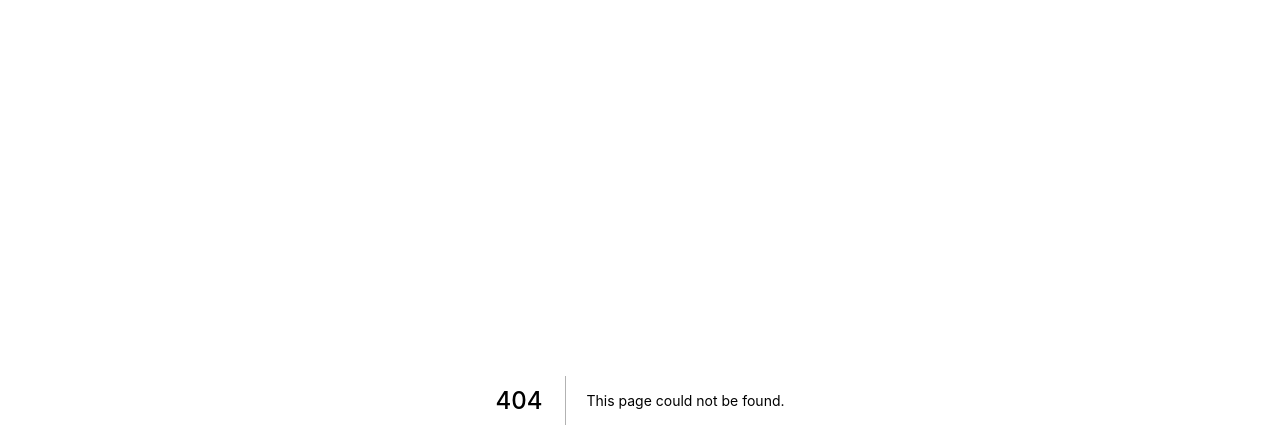
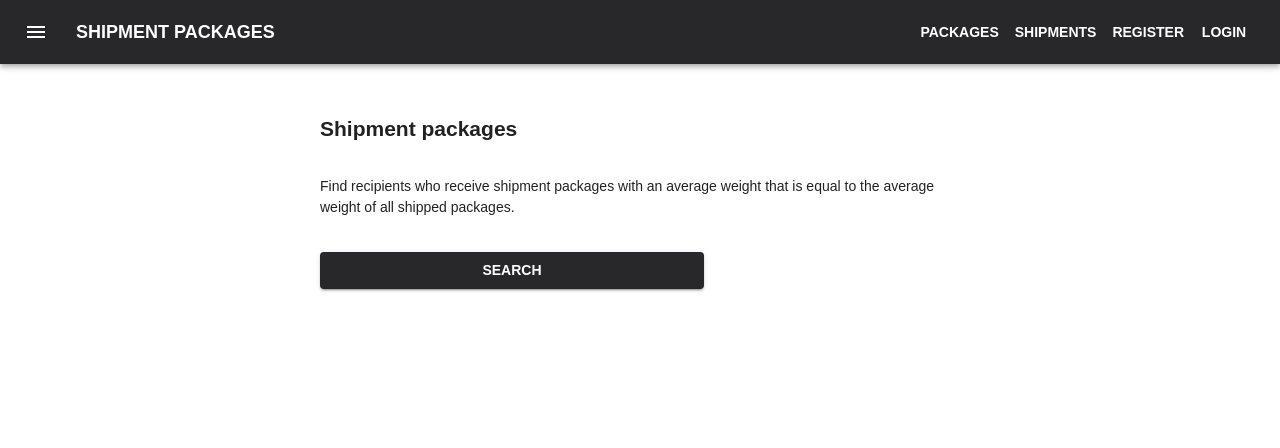
Before and after one commit to ezqsun/parcel-storehouse, a Next.js app: page /shipments in a window 1280 px wide. Before the commit this address had no page. Shown: the top 448 px of the page. Built offline with nearby package versions, Linux system fonts and the light colour scheme.

Commit message:
implemented Nested Aggregation with Group By UI and query

```diff
--- a/components/Header.tsx
+++ b/components/Header.tsx
@@ -54,6 +54,9 @@ export default function Header({ title }): JSX.Element {
                 <Link href="/packages">
                   <Button color="inherit">Packages</Button>
                 </Link>
+                <Link href="/shipments">
+                  <Button color="inherit">Shipments</Button>
+                </Link>
                 <Link href="/auth/register">
                     <Button color="inherit">Register</Button>
                 </Link>
--- a/pages/api/packages/[pid].ts
+++ b/pages/api/packages/[pid].ts
@@ -2,7 +2,6 @@ import type { NextApiRequest, NextApiResponse } from 'next';
 import { query, querySingle } from '@lib/db';
 import { Package } from '@lib/models/packages';
 import { StoredPackage } from '@lib/models/stored-packages';
-import { Console } from 'node:console';
 
 export default async (req: NextApiRequest, res: NextApiResponse): Promise<void> => {
     console.log(req.query);
@@ -27,7 +26,7 @@ export default async (req: NextApiRequest, res: NextApiResponse): Promise<void>
 
         try {
             const packageDetails = await querySingle<StoredPackage>("SELECT arrival_date, picked_up FROM shipment_bundles_contains_storage WHERE pid = ?", [Number(req.query.pid)]);
-            const {arrival_date, picked_up} = packageDetails;
+            const {arrival_date} = packageDetails;
 
             const insertDisposedOf = await query<StoredPackage>("INSERT IGNORE INTO shipment_bundles_to_dispose_of (arrival_date, picked_up) VALUES (?, ?)",[JSON.stringify(arrival_date).substring(1,11), newPickedUp]);
             // console.log('successful insert ignore');
--- /dev/null
+++ b/pages/api/packages/shipments.ts
@@ -0,0 +1,32 @@
+import type { NextApiRequest, NextApiResponse } from 'next';
+import { query, querySingle } from '@lib/db';
+import { Package } from '@lib/models/packages';
+
+export default async (req: NextApiRequest, res: NextApiResponse): Promise<void> => {
+    if (req.method === 'GET') {
+        try {
+
+            const ret = await query<Package>(`SELECT a.recipient_name
+            FROM (SELECT AVG(s2.weight) AS avg_recipient_weight, s2.recipient_name
+                    FROM shipments s2
+                    GROUP BY s2.recipient_name)a CROSS JOIN (SELECT AVG(s1.weight) AS overall_avg_weight
+                                                        FROM shipments s1)b
+            WHERE a.avg_recipient_weight = b.overall_avg_weight;`, []);
+            console.log(ret);
+
+            return res.send(ret);
+
+
+        } catch (error: unknown) {
+            //Ignored
+        }
+
+        return res.status(401).json({ error: 'Unable to query for shipment packages with desired average weight' });
+    } else {
+
+        res.statusCode = 400;
+        return res.json({ message: "Incorrect request method. Unable to process request" });
+    }
+
+
+}
--- /dev/null
+++ b/pages/shipments.tsx
@@ -0,0 +1,103 @@
+import Head from "next/head";
+import Header from "../components/Header";
+import { UserContext } from "components/UserState";
+import React, { FormEvent } from "react";
+import { Button, Grid, TextField } from "@material-ui/core";
+import { BookOutlined, StarRateRounded } from "@material-ui/icons";
+
+interface Data {
+  recipient_name: string,
+}
+
+export default class Shipments extends React.Component<{}> {
+  private handleAverageWeight = async (e: FormEvent) => {
+    //Prevent page from reloading
+    e.preventDefault();
+    const resp = await fetch("api/packages/shipments", {
+      headers: {},
+      method: "GET",
+    });
+
+    const data = await resp.json();
+    console.log({ resp, data });
+
+    this.printResults(data);
+  };
+
+  private printResults = (data: Array<Data>) => {
+    const paragraphNode = document.createElement("P");
+    const textNodeNoResults = document.createTextNode(` No recipients receive packages with an average weight equal to the
+    overall average weight of all shipments`);
+
+    if (!data.length) {
+      paragraphNode.appendChild(textNodeNoResults);
+    } else {
+      for (let i = 0; i < data.length; i++) {
+        let node = document.createTextNode(`${data[i].recipient_name}`);
+        paragraphNode.appendChild(node);
+        paragraphNode.appendChild(document.createElement("P"));
+      }
+    }
+
+    document.getElementById("print_results").appendChild(paragraphNode);
+    document.getElementById("print_results").style.display = "block";
+
+  }
+
+  public render() {
+    return (
+      <>
+        <Head>
+          <title>CPSC 304 Project</title>
+          <link rel="icon" href="/favicon.ico" />
+        </Head>
+        <Header title="Shipment Packages" />
+        <Grid
+          container
+          style={{
+            height: "100vh",
+          }}
+          justify="center"
+          alignContent="center"
+          direction="row"
+        >
+          <Grid item xs={6}>
+            <Grid
+              container
+              style={{
+                backgroundColor: "white",
+                height: "calc(100vh - 64px)",
+              }}
+              justify="flex-start"
+              alignContent="center"
+              direction="column"
+            >
+              <h2>Shipment packages</h2>
+              <p>
+                Find recipients who receive shipment packages with an average
+                weight that is equal to the average weight of all shipped
+                packages.
+              </p>
+              <form
+                style={{ width: "60%" }}
+                onSubmit={this.handleAverageWeight}
+              >
+                <div style={{ padding: "10px" }} />
+                <Button
+                  type="submit"
+                  variant="contained"
+                  color="primary"
+                  fullWidth
+                >
+                  Search
+                </Button>
+              </form>
+              <div style={{ padding: "40px" }} />
+              <div id="print_results" style={{ display: "none" }}></div>
+            </Grid>
+          </Grid>
+        </Grid>
+      </>
+    );
+  }
+}
```
Also changed, not shown: 1 other file (tests, documents, lock files or other folders).
